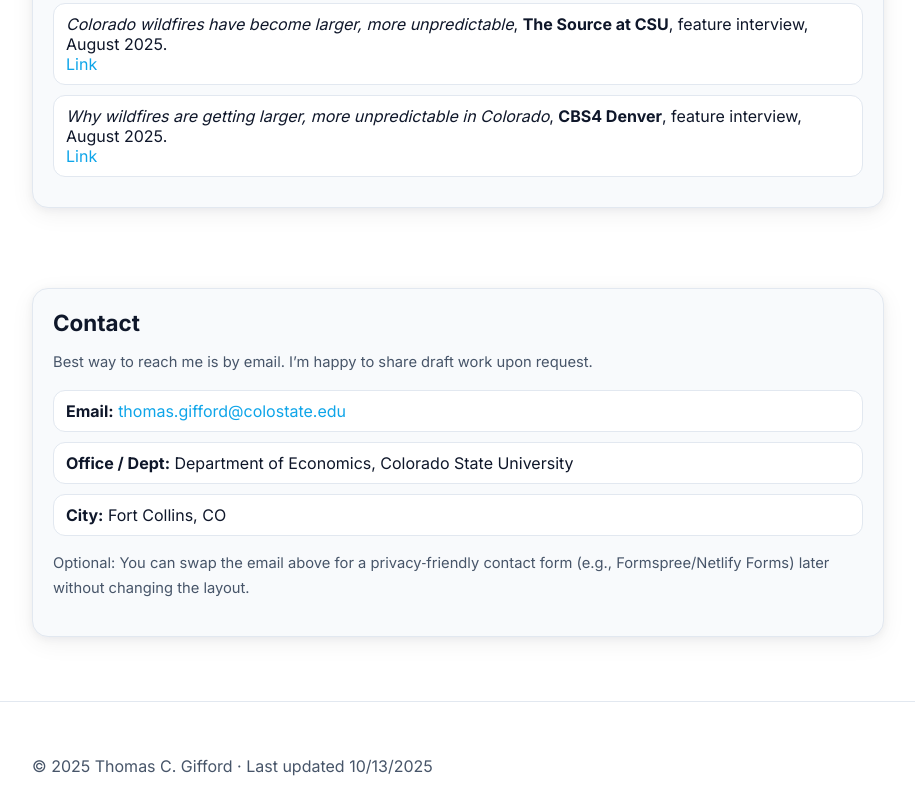
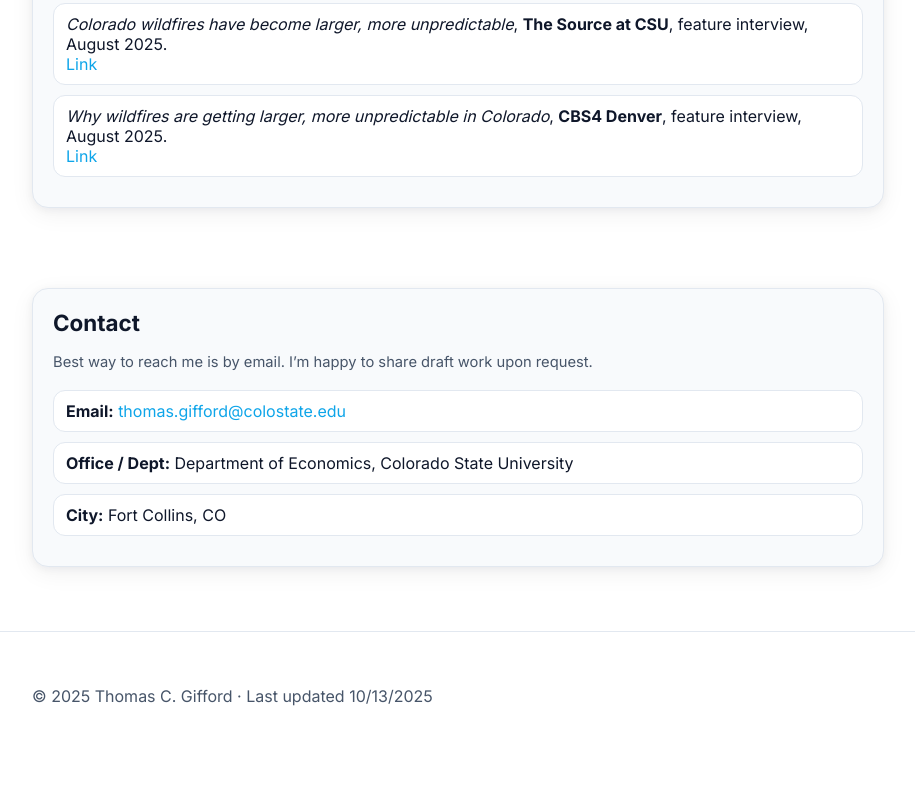
Before and after one commit to thomas-c-gifford/thomasgifford-site, a plain HTML site: page index.html in a window 1280 px wide. Shown: the part 1616-2428 px from the top of the page, without its empty margins (182-1097 px from the left). After the commit the page ends 2406 px from the top, so only its background shows below. Drawn offline with Linux system fonts and the light colour scheme.

Commit message:
Update index.html

```diff
--- a/index.html
+++ b/index.html
@@ -150,8 +150,6 @@
             <li><strong>Office / Dept:</strong> Department of Economics, Colorado State University</li>
             <li><strong>City:</strong> Fort Collins, CO</li>
           </ul>
-          <p class="muted small">Optional: You can swap the email above for a privacy‑friendly contact form (e.g., Formspree/Netlify Forms) later without changing the layout.</p>
-        </div>
       </div>
     </section>
   </main>
```
